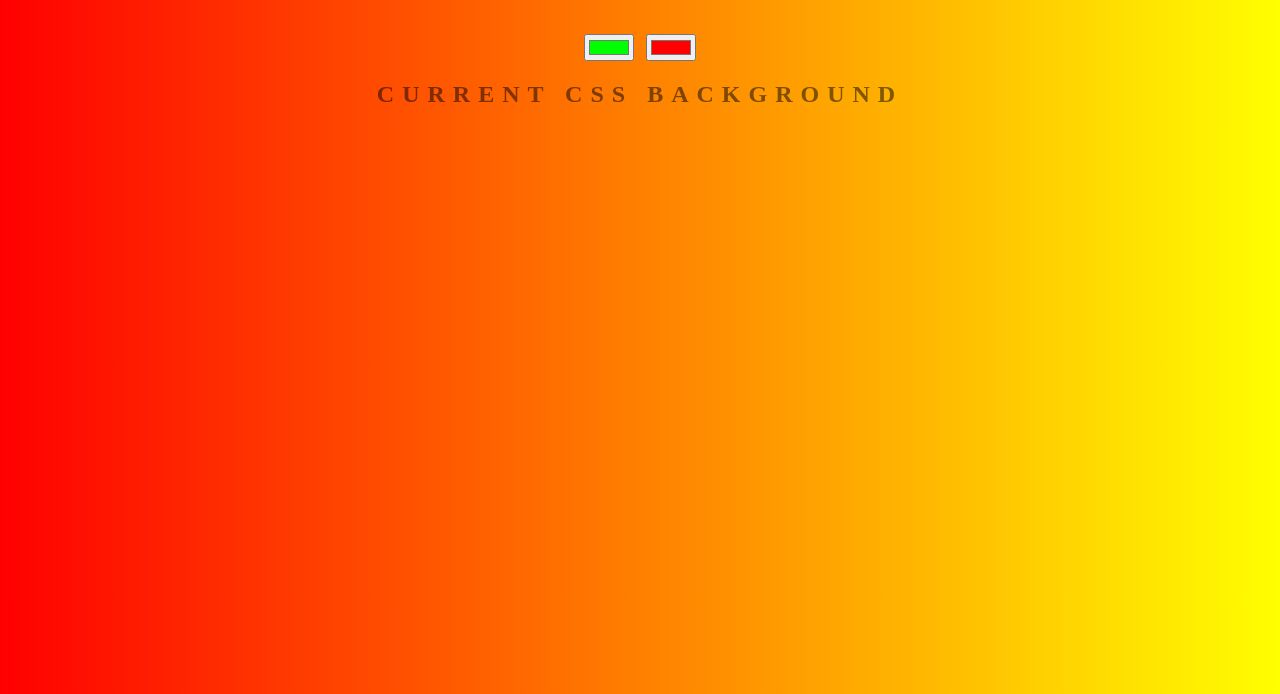
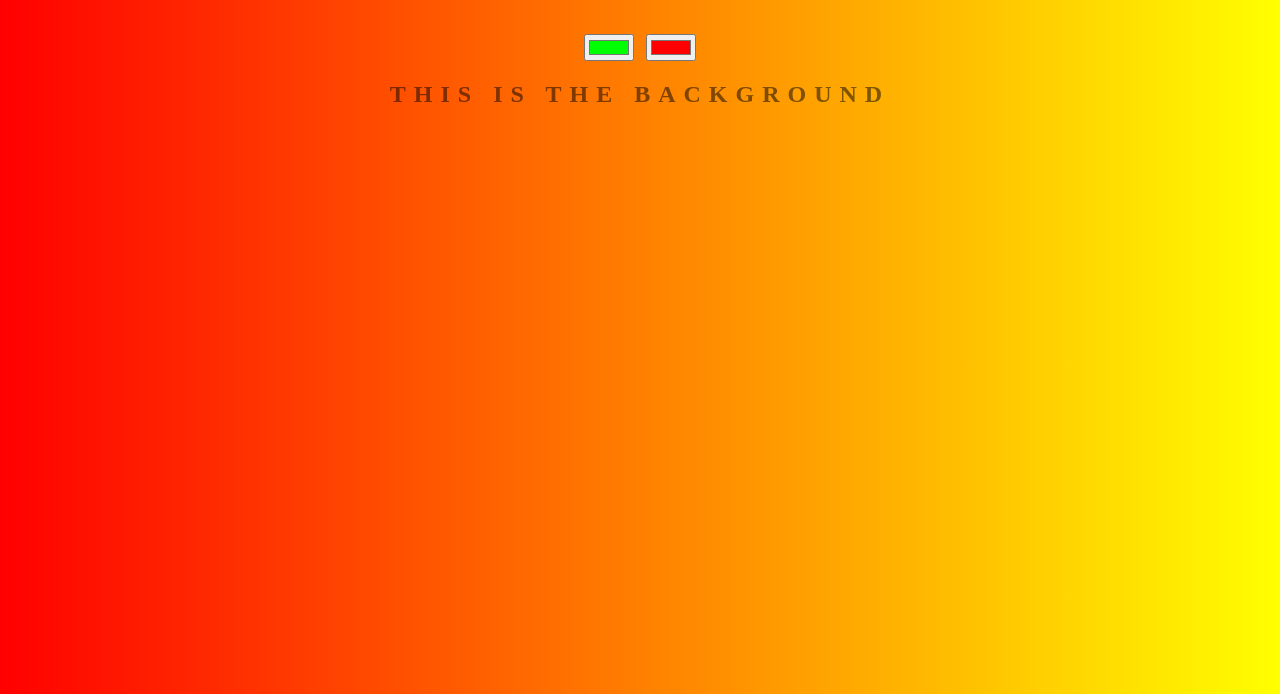
Before and after one commit to wlewinsm/background-generator, a plain HTML site: page index.html in a window 1280 px wide. Shown: the part 106-800 px from the top of the page. Drawn offline with Linux system fonts and the light colour scheme.

Commit message:
changing text

```diff
--- a/index.html
+++ b/index.html
@@ -8,7 +8,7 @@
 	<h1>Cool Generator</h1>
 	<input class="color1" type="color" name="color1" value="#00FF00">
 	<input class="color2" type="color" name="color2" value="#FF0000">
-	<h2>Current CSS Background</h2>
+	<h2>this is the background</h2>
 
 
 	<h3></h3>
```
